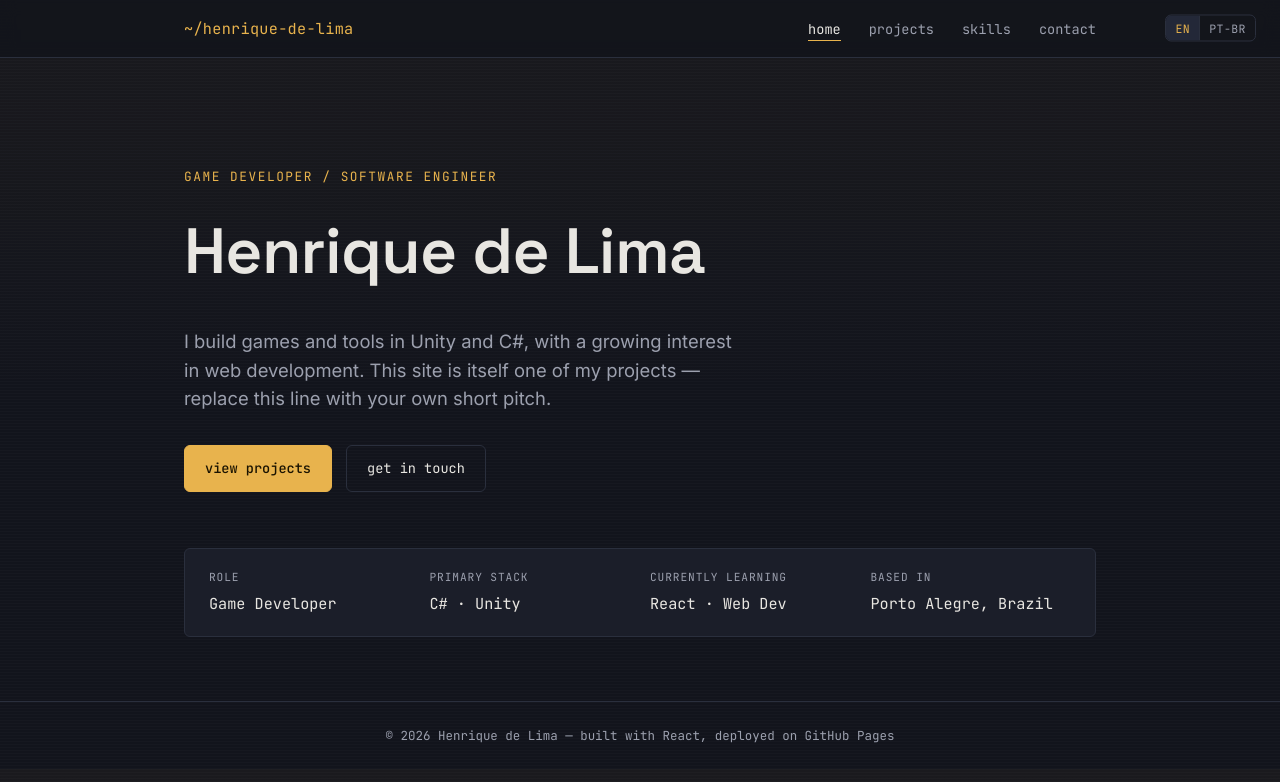
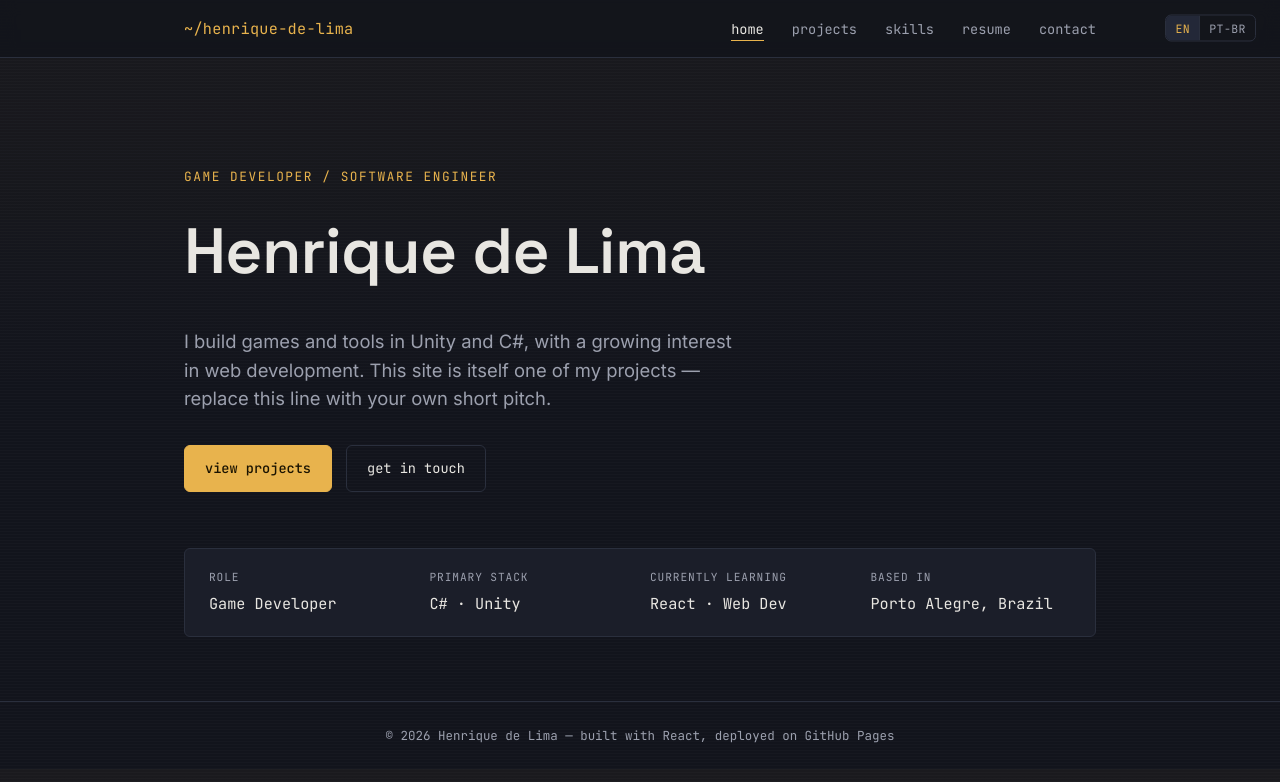
Before and after one commit to henriquelima92/henrique-portfolio, a React (Vite) app: page /contact in a window 1280 px wide. Shown: the top 782 px of the page. Built offline with nearby package versions, Linux system fonts and the light colour scheme.

Commit message:
Add resume page with English and Portuguese downloads
New /resume route and nav link. Download links come from
src/data/resume.js and point at PDFs in public/resume/, listing the
current site language first.

Co-Authored-By: Claude Opus 5.5 <noreply@anthropic.com>

```diff
--- a/src/App.jsx
+++ b/src/App.jsx
@@ -5,6 +5,7 @@ import Home from './pages/Home.jsx'
 import Projects from './pages/Projects.jsx'
 import ProjectDetail from './pages/ProjectDetail.jsx'
 import Skills from './pages/Skills.jsx'
+import Resume from './pages/Resume.jsx'
 import Contact from './pages/Contact.jsx'
 
 export default function App() {
@@ -17,6 +18,7 @@ export default function App() {
           <Route path="/projects" element={<Projects />} />
           <Route path="/projects/:slug" element={<ProjectDetail />} />
           <Route path="/skills" element={<Skills />} />
+          <Route path="/resume" element={<Resume />} />
           <Route path="/contact" element={<Contact />} />
         </Routes>
       </main>
--- a/src/components/Nav.jsx
+++ b/src/components/Nav.jsx
@@ -7,6 +7,7 @@ const links = [
   { to: '/', key: 'nav.home', end: true },
   { to: '/projects', key: 'nav.projects' },
   { to: '/skills', key: 'nav.skills' },
+  { to: '/resume', key: 'nav.resume' },
   { to: '/contact', key: 'nav.contact' },
 ]
 
--- /dev/null
+++ b/src/data/resume.js
@@ -0,0 +1,14 @@
+// Resume downloads. Put the files in public/resume/ (Vite copies public/ as-is),
+// then list them here. file: path inside public/. lang: matches a code in strings.js.
+export const resumes = [
+  {
+    lang: 'en',
+    label: { en: 'English', 'pt-BR': 'Inglês' },
+    file: 'resume/resume-en.pdf',
+  },
+  {
+    lang: 'pt-BR',
+    label: { en: 'Portuguese (Brazil)', 'pt-BR': 'Português (Brasil)' },
+    file: 'resume/resume-pt-BR.pdf',
+  },
+]
--- a/src/data/strings.js
+++ b/src/data/strings.js
@@ -16,6 +16,7 @@ export const strings = {
       home: 'home',
       projects: 'projects',
       skills: 'skills',
+      resume: 'resume',
       contact: 'contact',
       language: 'Language',
     },
@@ -51,6 +52,12 @@ export const strings = {
       title: 'Skills',
       intro: "A rough sense of where I'm strongest and where I'm actively growing.",
     },
+    resume: {
+      eyebrow: 'Experience',
+      title: 'Resume',
+      intro: 'Download my resume as a PDF, in English or Portuguese.',
+      download: 'download ↓',
+    },
     contact: {
       eyebrow: 'Get In Touch',
       title: 'Contact',
@@ -71,6 +78,7 @@ export const strings = {
       home: 'início',
       projects: 'projetos',
       skills: 'habilidades',
+      resume: 'currículo',
       contact: 'contato',
       language: 'Idioma',
     },
@@ -106,6 +114,12 @@ export const strings = {
       title: 'Habilidades',
       intro: 'Uma ideia geral de onde sou mais forte e de onde estou evoluindo.',
     },
+    resume: {
+      eyebrow: 'Experiência',
+      title: 'Currículo',
+      intro: 'Baixe meu currículo em PDF, em português ou inglês.',
+      download: 'baixar ↓',
+    },
     contact: {
       eyebrow: 'Fale Comigo',
       title: 'Contato',
--- /dev/null
+++ b/src/pages/Resume.jsx
@@ -0,0 +1,35 @@
+import { resumes } from '../data/resume.js'
+import { useLanguage } from '../i18n/context.js'
+
+export default function Resume() {
+  const { lang, t, pick } = useLanguage()
+
+  // Offer the resume in the site's current language first.
+  const ordered = [...resumes].sort((a, b) => (b.lang === lang) - (a.lang === lang))
+
+  return (
+    <>
+      <header className="page-header">
+        <p className="eyebrow">{t('resume.eyebrow')}</p>
+        <h1>{t('resume.title')}</h1>
+        <p>{t('resume.intro')}</p>
+      </header>
+      <section className="contact-section">
+        <div className="contact-links">
+          {ordered.map(({ lang: code, label, file }) => (
+            <a
+              key={code}
+              className="contact-link"
+              // BASE_URL is the site's base path ('/henrique-portfolio/'), so this works on GitHub Pages.
+              href={`${import.meta.env.BASE_URL}${file}`}
+              download
+            >
+              <span>{pick(label)} · PDF</span>
+              <span>{t('resume.download')}</span>
+            </a>
+          ))}
+        </div>
+      </section>
+    </>
+  )
+}
```
Also changed, not shown: 2 other files (tests, documents, lock files or other folders).
